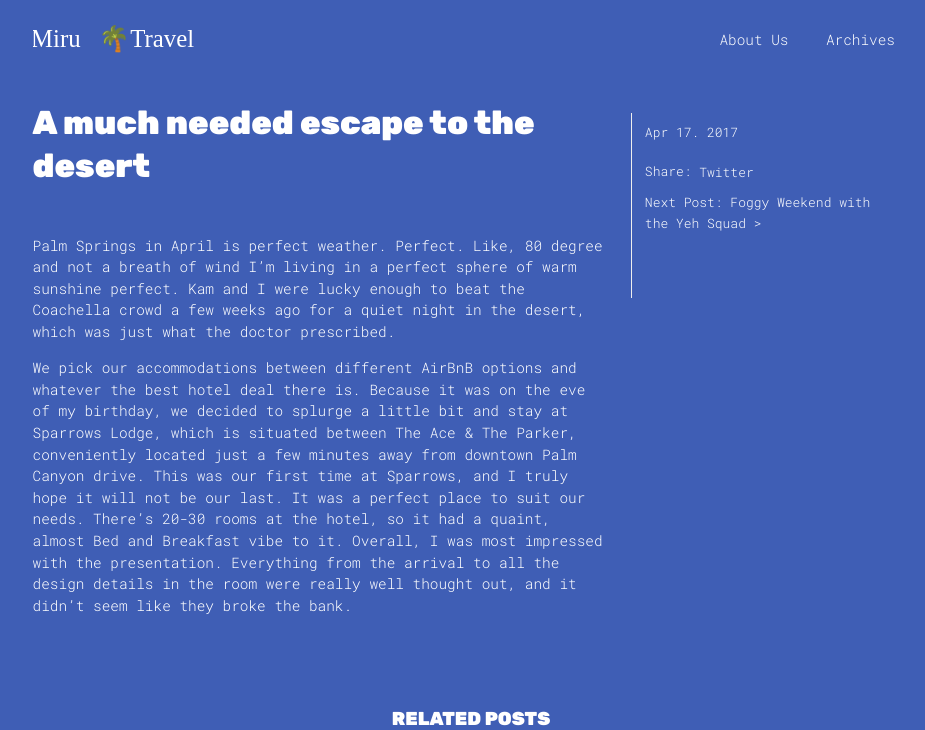
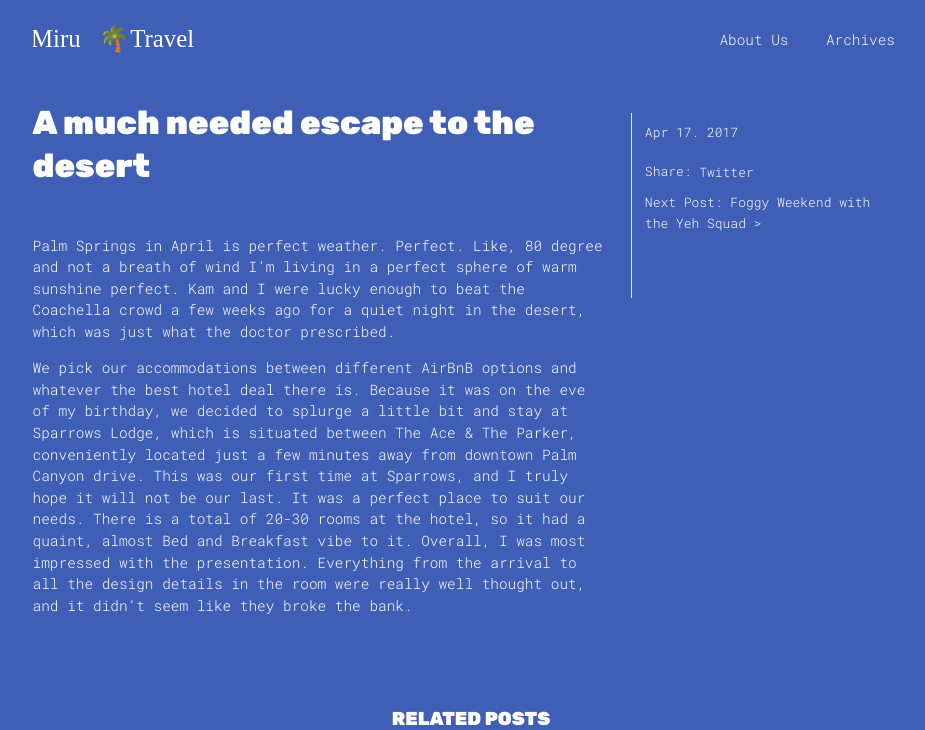
Before and after one commit to PHironaka/Miru-Blog, a Jekyll site: the page built from _posts/2017-04-17-a-much-needed-escape-to-the-desert.markdown, in a window 1280 px wide, cut to the strip 0-730 px from the top of the page. Shown: the whole strip, without its empty margins (169-1094 px from the left). Built offline with Jekyll 4.4.1, drawn with Linux system fonts in a browser that asks for light colours; nearby versions of some CDN libraries.

Commit message:
Updated A Much Needed Escape To The Desert

```diff
--- a/_posts/2017-04-17-a-much-needed-escape-to-the-desert.markdown
+++ b/_posts/2017-04-17-a-much-needed-escape-to-the-desert.markdown
@@ -5,4 +5,4 @@
 
 Palm Springs in April is perfect weather. Perfect. Like, 80 degree and not a breath of wind I'm living in a perfect sphere of warm sunshine perfect. Kam and I were lucky enough to beat the Coachella crowd a few weeks ago for a quiet night in the desert, which was just what the doctor prescribed.
 
-We pick our accommodations between different AirBnB options and whatever the best hotel deal there is. Because it was on the eve of my birthday, we decided to splurge a little bit and stay at Sparrows Lodge, which is situated between The Ace & The Parker, conveniently located just a few minutes away from downtown Palm Canyon drive. This was our first time at Sparrows, and I truly hope it will not be our last. It was a perfect place to suit our needs. There's 20-30 rooms at the hotel, so it had a quaint, almost Bed and Breakfast vibe to it. Overall, I was most impressed with the presentation. Everything from the arrival to all the design details in the room were really well thought out, and it didn't seem like they broke the bank.
+We pick our accommodations between different AirBnB options and whatever the best hotel deal there is. Because it was on the eve of my birthday, we decided to splurge a little bit and stay at Sparrows Lodge, which is situated between The Ace & The Parker, conveniently located just a few minutes away from downtown Palm Canyon drive. This was our first time at Sparrows, and I truly hope it will not be our last. It was a perfect place to suit our needs. There is a total of 20-30 rooms at the hotel, so it had a quaint, almost Bed and Breakfast vibe to it. Overall, I was most impressed with the presentation. Everything from the arrival to all the design details in the room were really well thought out, and it didn't seem like they broke the bank.
```
